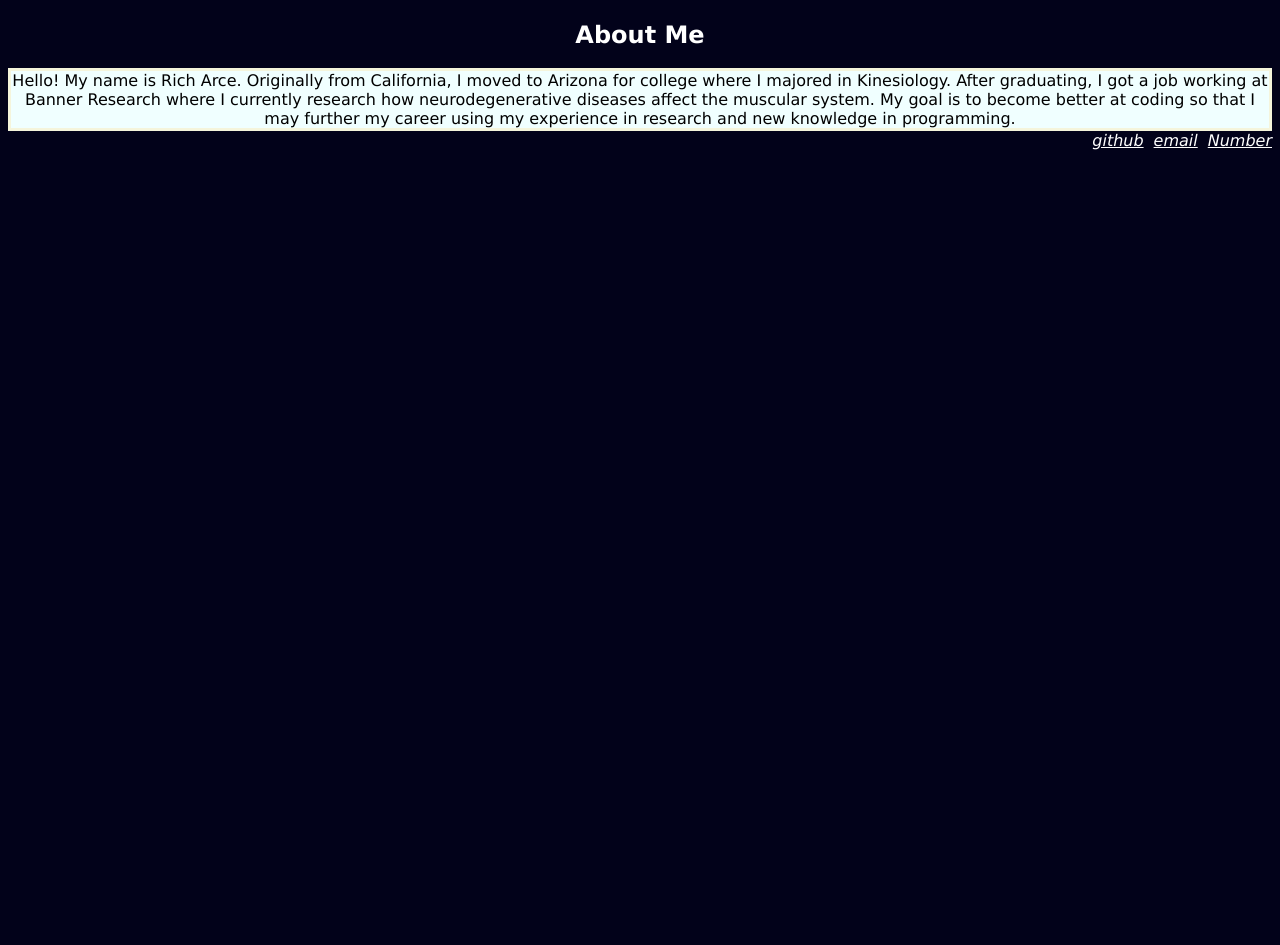
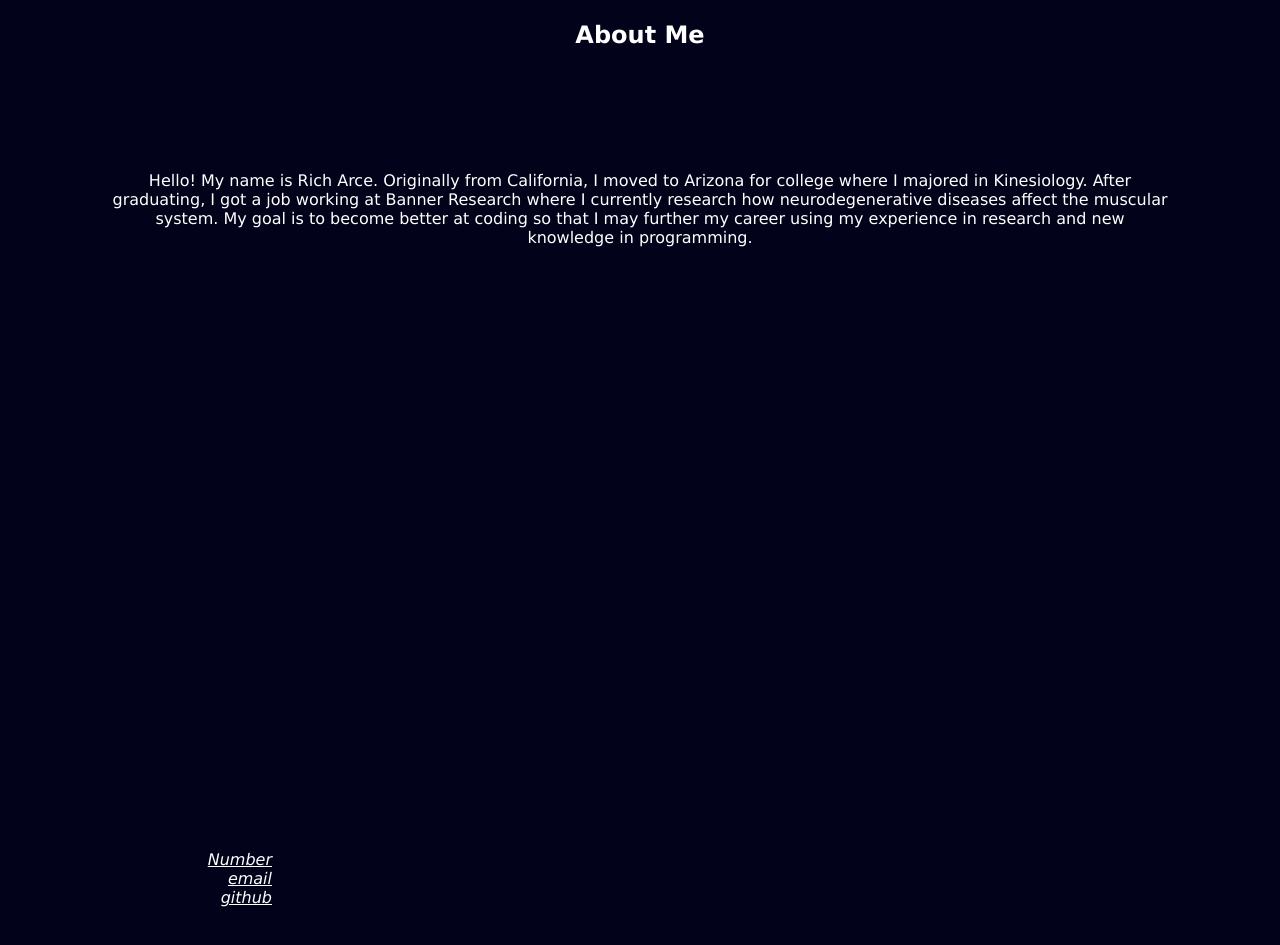
Before and after one commit to raarce118/my-portfolio, a React (Create React App) app: page / in a window 1280 px wide. Shown: the part 183-1128 px from the top of the page. Before the commit the page ends 800 px from the top, so only its background shows below. Built offline with nearby package versions, Linux system fonts and the light colour scheme.

Commit message:
added styling

```diff
--- a/src/components/Resume.js
+++ b/src/components/Resume.js
@@ -0,0 +1,15 @@
+import React from 'react';
+
+function Resume () {
+
+    return (
+        <section>
+
+            <h5 className ='res-header'>Resume</h5>
+
+            <p className='res-link'>Click to <a className='dl-link' href={process.env.PUBLIC_URL + '/images/RichArce_Resume_30JUL2018 (1).pdf'}>download</a></p>
+        </section>
+    )
+}
+
+export default Resume;
--- a/src/index.css
+++ b/src/index.css
@@ -5,16 +5,16 @@
 }
 
 .myInfo {
-  margin: auto;
-  background-color: azure;
-  color: black;
+  margin: 100px;
+  background-color: rgb(2, 2, 26);
+  color: white;
 }
 
 .outer {
   border: solid;
-  border-color: beige;
+  border-color: rgb(2, 2, 26);
   padding: inherit;
-  background-color: azure;
+  background-color: rgb(2, 2, 26);
   margin-right: auto;
 }
 
@@ -58,7 +58,8 @@ nav a:active {
 
 .footer {
   text-align: center;
-  margin: auto;
+  float: right;
+  margin: 500px 1000px;
   color: white;
 }
 
```
